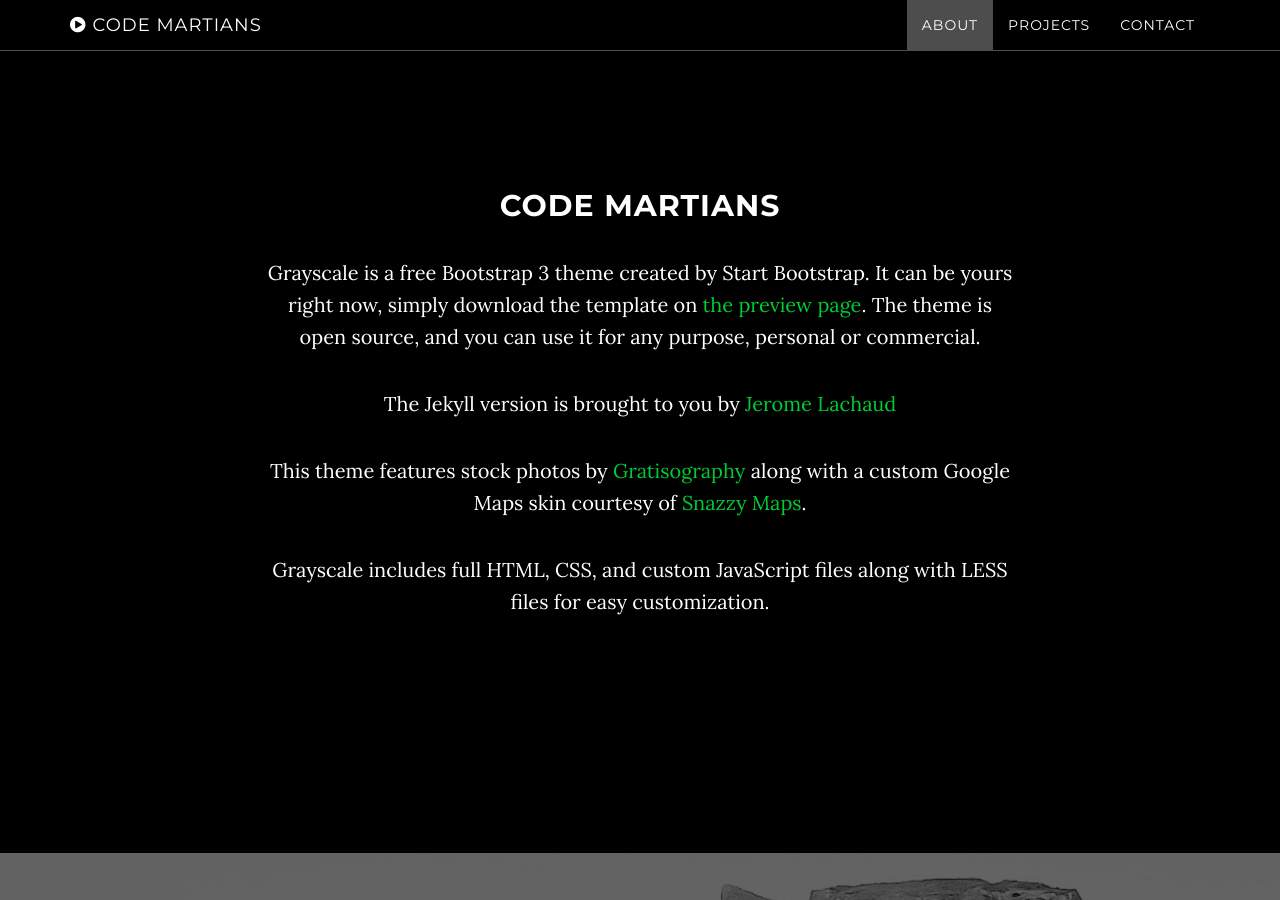
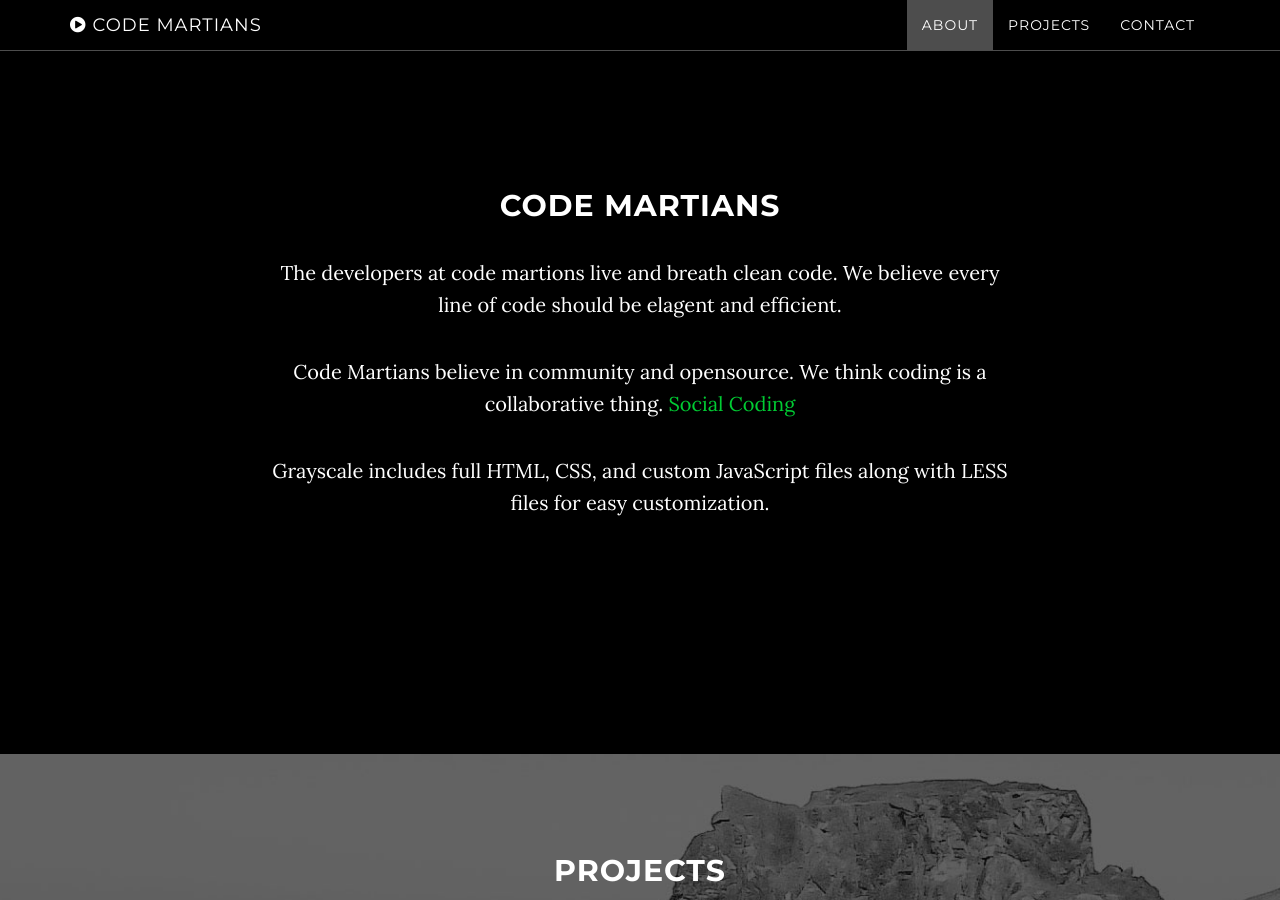
Before and after one commit to CodeMartians/codemartians.github.io, a Jekyll site: the page built from index.html, in a window 1280 px wide and 900 px high, scrolled down 911 px. Built offline with Jekyll 4.4.1, drawn with Linux system fonts in a browser that asks for light colours.

Commit message:
lots of changes

```diff
--- a/_includes/about.html
+++ b/_includes/about.html
@@ -3,9 +3,9 @@
         <div class="row">
             <div class="col-lg-8 col-lg-offset-2">
                 <h2>Code Martians</h2>
-                <p>Grayscale is a free Bootstrap 3 theme created by Start Bootstrap. It can be yours right now, simply download the template on <a href="http://startbootstrap.com/template-overviews/grayscale/">the preview page</a>. The theme is open source, and you can use it for any purpose, personal or commercial.</p>
-                <p>The Jekyll version is brought to you by <a href="https://github.com/jeromelachaud">Jerome Lachaud</a></p>
-                <p>This theme features stock photos by <a href="http://gratisography.com/">Gratisography</a> along with a custom Google Maps skin courtesy of <a href="http://snazzymaps.com/">Snazzy Maps</a>.</p>
+                <p>The developers at code martions live and breath clean code. We believe every line of code should be elagent and efficient. </p>
+                <p>Code Martians believe in community and opensource. We think coding is a collaborative thing. <a href="https://github.com/codemartians">Social Coding</a></p>
+                <p></p>
                 <p>Grayscale includes full HTML, CSS, and custom JavaScript files along with LESS files for easy customization.</p>
             </div>
         </div>
```
